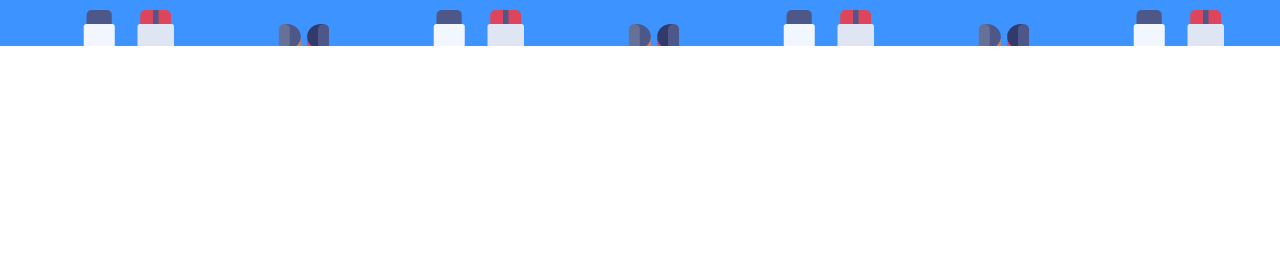
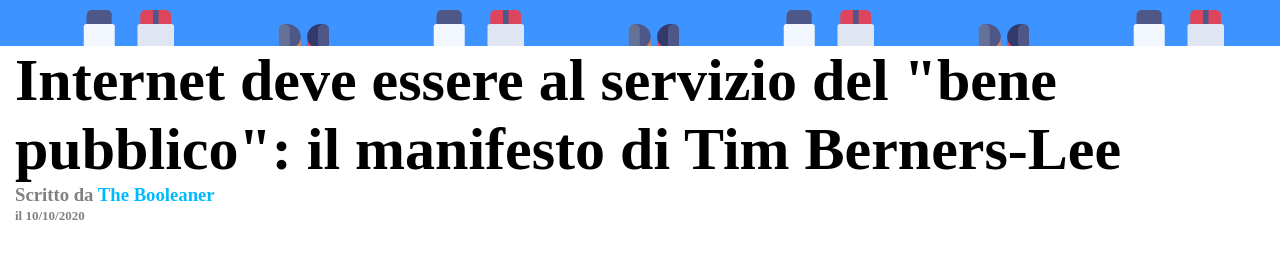
Before and after one commit to Gresdian/html-css-booleaner, a plain HTML site: page index.html in a window 1280 px wide. Shown: the part 104-362 px from the top of the page. Drawn offline with Linux system fonts and the light colour scheme.

Commit message:
add title and subtitle

```diff
--- a/css/style.css
+++ b/css/style.css
@@ -3,6 +3,7 @@
     margin: 0;
     box-sizing: border-box;
 }
+
 /* stile testata e logo */
 #spazio_testata{
     background-image: url('../css/img/pattern.png');
@@ -16,3 +17,23 @@
     padding-top: 60px;
     padding-left: 15px;
 }
+
+/* stile titolo e sottotitolo */
+.titolo{
+    font-size: 60px;
+}
+.sottotitolo{
+    color: grey;
+}
+.sottotitolo_ev{
+    color: rgb(0, 187, 255);
+}
+.data{
+    color: grey;
+    font-size: 13px;
+}
+
+/*stile contenuto della pagina */
+.container{
+    padding-left: 15px;
+}
--- a/index.html
+++ b/index.html
@@ -11,6 +11,12 @@
     <HEADER id="spazio_testata">
         <div class="logo"><img src="./css/img/logo.svg" alt="logo"></div>
     </HEADER>
+    <!-- MAIN -->
+    <main class="container">
+        <h1 class="titolo">Internet deve essere al servizio del "bene pubblico": il manifesto di Tim Berners-Lee</h1>
+        <h3 class="sottotitolo">Scritto da <span class="sottotitolo_ev">The Booleaner</span></h3>
+        <span class="data"><strong>il 10/10/2020</strong></span>
+    </main>
 
 </body>
 </html>
```
